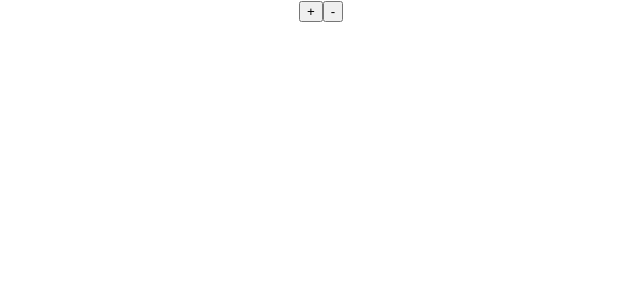
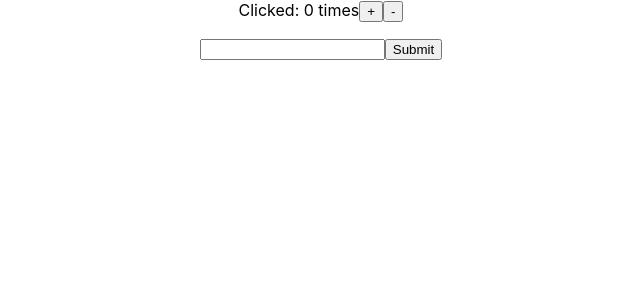
Before and after one commit to Yuhyeon0516/react-redux-app, a React (Create React App) app: page / in a window 1280 px wide. Shown: the top 300 px of the page, without its empty margins (319-959 px from the left). Built offline with nearby package versions, Linux system fonts and the light colour scheme.

Commit message:
Redux를 이용한 Todo List 작성

```diff
--- a/package.json
+++ b/package.json
@@ -12,6 +12,7 @@
     "@types/react-dom": "^18.2.6",
     "react": "^18.2.0",
     "react-dom": "^18.2.0",
+    "react-redux": "^8.1.1",
     "react-scripts": "5.0.1",
     "redux": "^4.2.1",
     "typescript": "^4.9.5",
--- a/src/App.tsx
+++ b/src/App.tsx
@@ -1,6 +1,9 @@
-import React from "react";
+import React, { useState } from "react";
 import logo from "./logo.svg";
 import "./App.css";
+import { useDispatch, useSelector } from "react-redux";
+import { RootState } from "./reducers";
+
 type Props = {
   value: any;
   onIncrement: () => void;
@@ -8,11 +11,34 @@ type Props = {
 };
 
 function App({ value, onIncrement, onDecrement }: Props) {
+  const dispatch = useDispatch();
+  const counter = useSelector((state: RootState) => state.counter);
+  const todos: string[] = useSelector((state: RootState) => state.todos);
+
+  const [todoValue, setTodoValue] = useState("");
+  const handleChange = (e: React.ChangeEvent<HTMLInputElement>) => {
+    setTodoValue(e.target.value);
+  };
+  const addTodo = (e: React.FormEvent<HTMLFormElement>) => {
+    e.preventDefault();
+    dispatch({ type: "ADD_TODO", text: todoValue });
+    setTodoValue("");
+  };
+
   return (
     <div className="App">
-      {/* Clicked: {value} times */}
+      Clicked: {counter} times
       <button onClick={onIncrement}>+</button>
       <button onClick={onDecrement}>-</button>
+      <ul>
+        {todos.map((todo, index) => (
+          <li key={index}>{todo}</li>
+        ))}
+      </ul>
+      <form onSubmit={addTodo}>
+        <input type="text" value={todoValue} onChange={handleChange} />
+        <input type="submit" />
+      </form>
     </div>
   );
 }
--- a/src/index.tsx
+++ b/src/index.tsx
@@ -5,22 +5,18 @@ import App from "./App";
 import reportWebVitals from "./reportWebVitals";
 import { createStore } from "redux";
 import rootReducer from "./reducers";
+import { Provider } from "react-redux";
 
 const root = ReactDOM.createRoot(document.getElementById("root") as HTMLElement);
 
 const store = createStore(rootReducer);
 
-store.dispatch({
-  type: "ADD_TODO",
-  payload: "Learn Redux",
-});
-
-console.log(store.getState());
-
 const render = () =>
   root.render(
     <React.StrictMode>
-      <App value={store.getState()} onIncrement={() => store.dispatch({ type: "INCREMENT" })} onDecrement={() => store.dispatch({ type: "DECREMENT" })} />
+      <Provider store={store}>
+        <App value={store.getState()} onIncrement={() => store.dispatch({ type: "INCREMENT" })} onDecrement={() => store.dispatch({ type: "DECREMENT" })} />
+      </Provider>
     </React.StrictMode>
   );
 
--- a/src/reducers/index.tsx
+++ b/src/reducers/index.tsx
@@ -8,3 +8,5 @@ const rootReducer = combineReducers({
 });
 
 export default rootReducer;
+
+export type RootState = ReturnType<typeof rootReducer>;
```
Also changed, not shown: 1 other file (tests, documents, lock files or other folders).
